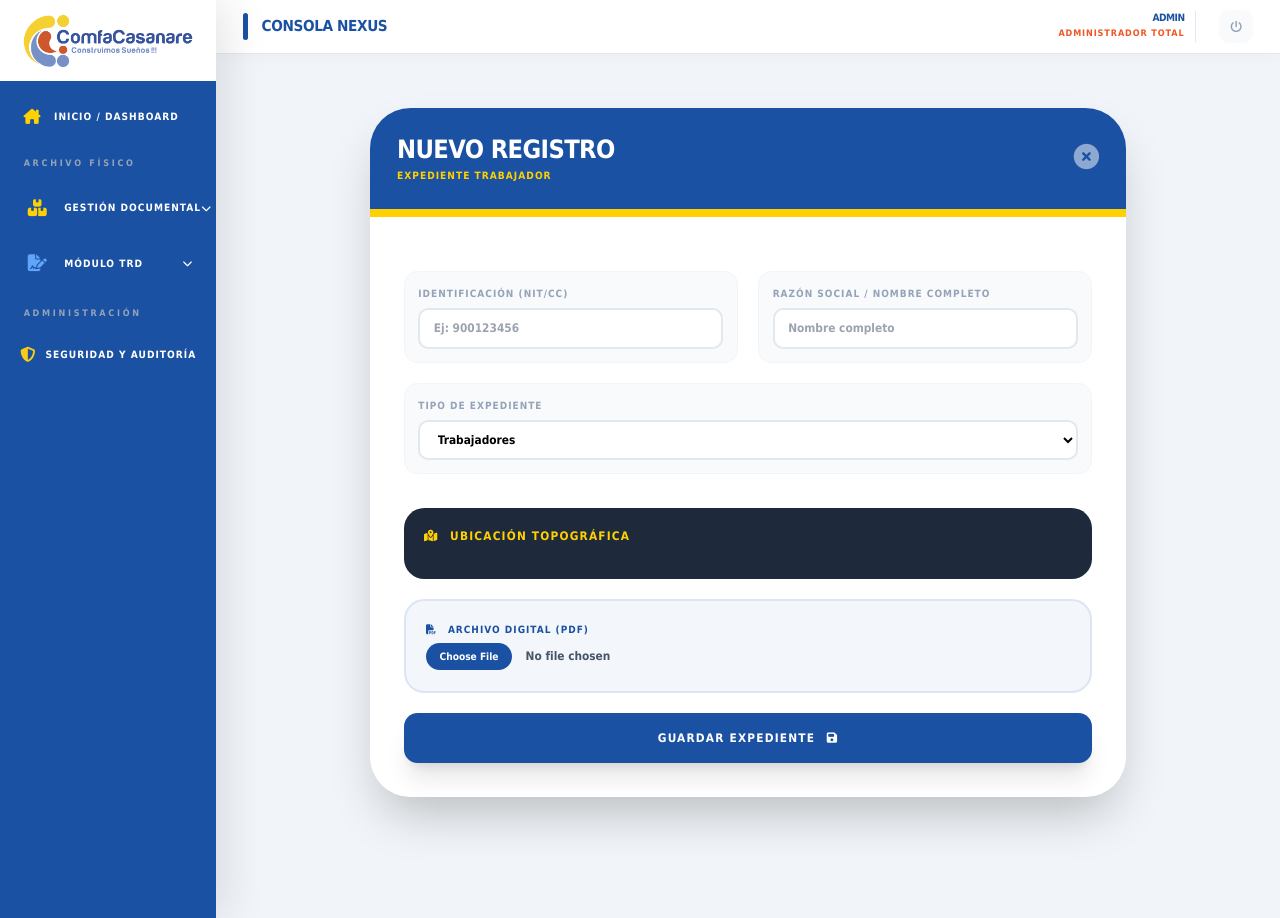
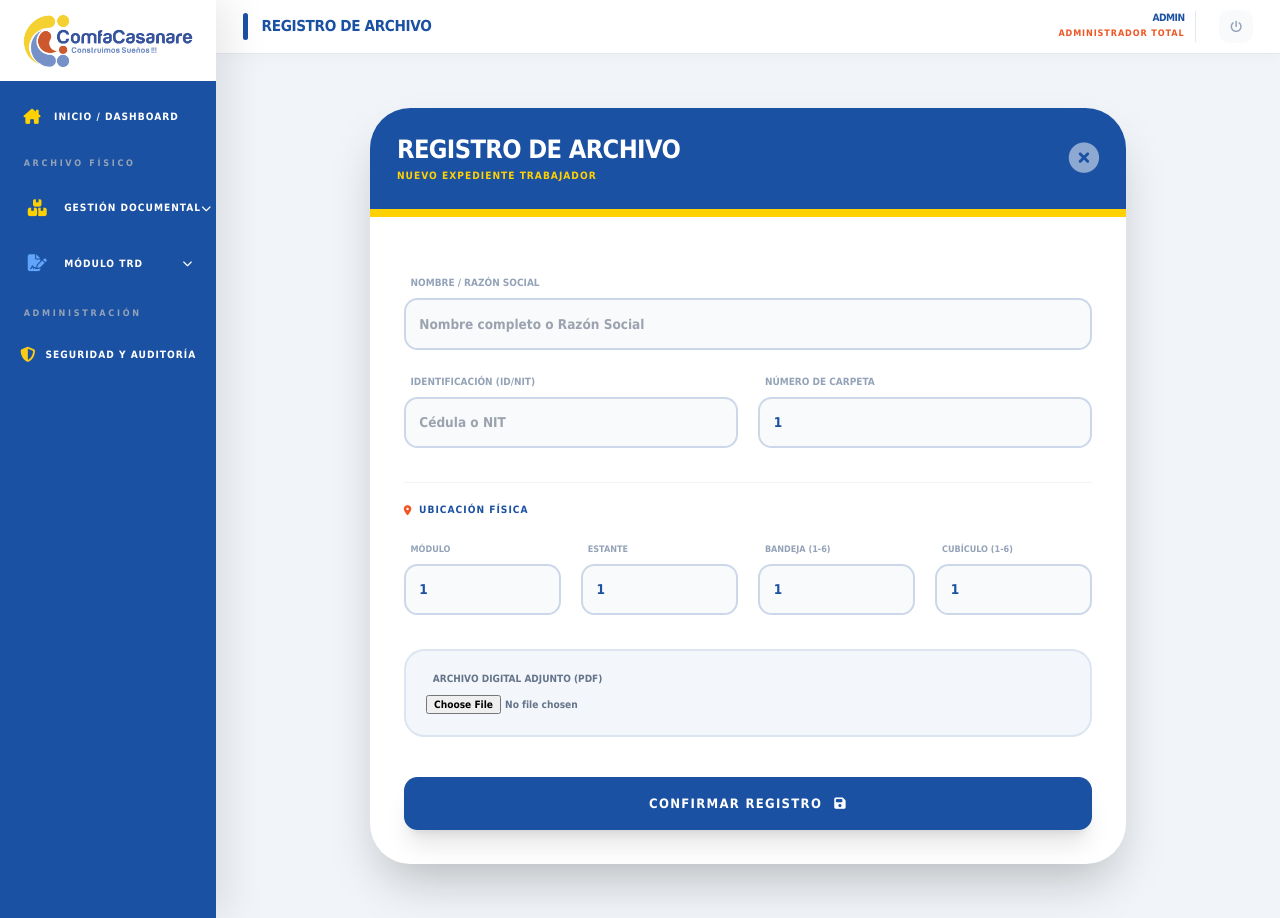
Before and after one commit to Yefersonflo/ECOSISTEMA-NEXUS, a Django app: page /nuevo-registro/ in a window 1280 px wide. Run offline with Django 5.2, Linux system fonts and the light colour scheme; a user stored in the database is signed in; data comes from the database, SQL or seed files in the repository; parts of the project's set-up code (start-up, migrations or seed data) failed here and were passed over; some libraries are stand-ins or nearby versions.

Commit message:
fix(ui): arreglar comentario html que ocultaba buscador y restaurar diseno original del formulario

```diff
--- a/templates/afiliados/crear_registro.html
+++ b/templates/afiliados/crear_registro.html
@@ -1,69 +1,80 @@
 {% extends 'layout/base.html' %}
-{% load widget_tweaks %}
 
-{% block title %}Nuevo Expediente | Nexus{% endblock %}
+{% block title %}Nuevo Registro | Nexus Comfacasanare{% endblock %}
+
+{% block header_title %}Registro de Archivo{% endblock %}
+{% block current_location %}Crear Nuevo {{ cat_activa|title }}{% endblock %}
 
 {% block content %}
 <div class="max-w-4xl mx-auto py-8">
-    <div class="bg-white rounded-[3rem] shadow-2xl overflow-hidden">
+    <div class="bg-white w-full rounded-[3rem] shadow-2xl overflow-hidden">
         <div class="bg-comfaBlue p-8 text-white flex justify-between items-center border-b-8 border-comfaYellow">
             <div>
-                <h3 class="text-3xl font-black uppercase tracking-tight">Nuevo Registro</h3>
-                <p class="text-xs font-bold text-comfaYellow uppercase tracking-widest mt-1">
-                    {% if cat_activa == 'PATRONAL' %}Expediente Patronal{% else %}Expediente Trabajador{% endif %}
-                </p>
+                <h3 class="text-3xl font-black uppercase tracking-tight">Registro de Archivo</h3>
+                <p class="text-xs font-bold text-comfaYellow uppercase tracking-widest mt-1">Nuevo Expediente {{ cat_activa }}</p>
             </div>
-            <a href="{% url 'gestion_documental' %}" class="text-white/50 hover:text-white transition-colors text-3xl cursor-pointer">
+            <a href="{% url 'gestion_documental' %}?cat={{ cat_activa }}" class="text-white/50 hover:text-white transition-colors text-4xl cursor-pointer">
                 <i class="fas fa-times-circle"></i>
             </a>
         </div>
         <form method="POST" enctype="multipart/form-data" class="p-10 space-y-6">
             {% csrf_token %}
+            <input type="hidden" name="categoria" value="{{ cat_activa }}">
 
-            <div class="grid grid-cols-2 gap-6">
-                <!-- Identificación y Nombre -->
-                <div class="col-span-2 md:col-span-1 p-4 bg-slate-50 rounded-2xl border border-slate-100">
-                    <label class="text-[10px] font-black text-slate-400 uppercase tracking-widest block mb-2">Identificación (NIT/CC)</label>
-                    {% render_field form.identificacion class="w-full bg-white border-2 border-slate-200 rounded-xl px-4 py-3 text-sm font-bold focus:border-comfaBlue outline-none transition-all" placeholder="Ej: 900123456" %}
-                    {{ form.identificacion.errors }}
-                </div>
-                <div class="col-span-2 md:col-span-1 p-4 bg-slate-50 rounded-2xl border border-slate-100">
-                    <label class="text-[10px] font-black text-slate-400 uppercase tracking-widest block mb-2">Razón Social / Nombre Completo</label>
-                    {% render_field form.nombre class="w-full bg-white border-2 border-slate-200 rounded-xl px-4 py-3 text-sm font-bold focus:border-comfaBlue outline-none transition-all" placeholder="Nombre completo" %}
-                    {{ form.nombre.errors }}
+            <div class="grid grid-cols-1 md:grid-cols-2 gap-6">
+                <div class="space-y-2 col-span-2">
+                    <label class="text-[10px] font-black text-slate-400 uppercase ml-2">Nombre / Razón Social</label>
+                    {{ form.nombre }}
+                    <span class="text-xs text-red-500 font-bold">{{ form.nombre.errors }}</span>
                 </div>
 
-                <!-- Categoría -->
-                <div class="col-span-2 p-4 bg-slate-50 rounded-2xl border border-slate-100">
-                    <label class="text-[10px] font-black text-slate-400 uppercase tracking-widest block mb-2">Tipo de Expediente</label>
-                    {% render_field form.categoria class="w-full bg-white border-2 border-slate-200 rounded-xl px-4 py-3 text-sm font-bold focus:border-comfaBlue outline-none transition-all" %}
-                    {{ form.categoria.errors }}
+                <div class="space-y-2">
+                    <label class="text-[10px] font-black text-slate-400 uppercase ml-2">Identificación (ID/NIT)</label>
+                    {{ form.identificacion }}
+                    <span class="text-xs text-red-500 font-bold">{{ form.identificacion.errors }}</span>
                 </div>
 
-                <!-- Detalles de Ubicación Física -->
-                <div class="col-span-2 bg-slate-800 text-white p-6 rounded-3xl mt-4">
-                    <h4 class="text-sm font-black uppercase tracking-widest mb-4 text-comfaYellow"><i class="fas fa-map-location-dot mr-2"></i> Ubicación Topográfica</h4>
-                    <div class="grid grid-cols-2 md:grid-cols-4 gap-4">
-                        {% for field in form %}
-                            {% if 'nivel_' in field.name or field.name == 'folio' %}
-                            <div>
-                                <label class="text-[9px] font-bold text-slate-400 uppercase tracking-widest block mb-1">{{ field.label }}</label>
-                                {% render_field field class="w-full bg-slate-900 border-2 border-slate-700 rounded-xl px-3 py-2 text-xs font-bold focus:border-comfaYellow outline-none transition-all" %}
-                            </div>
-                            {% endif %}
-                        {% endfor %}
+                <div class="space-y-2">
+                    <label class="text-[10px] font-black text-slate-400 uppercase ml-2">Número de Carpeta</label>
+                    {{ form.numero_carpeta }}
+                    <span class="text-xs text-red-500 font-bold">{{ form.numero_carpeta.errors }}</span>
+                </div>
+
+                <div class="col-span-2 pt-6 border-t border-slate-100 mt-4">
+                    <p class="text-xs font-black text-comfaBlue uppercase tracking-widest mb-6 flex items-center">
+                        <i class="fas fa-location-dot mr-2 text-comfaRed"></i> Ubicación Física
+                    </p>
+                    <div class="grid grid-cols-2 md:grid-cols-4 gap-6">
+                        <div class="space-y-2">
+                            <label class="text-[9px] font-black text-slate-400 uppercase ml-2">Módulo</label>
+                            {{ form.modulo }}
+                        </div>
+                        <div class="space-y-2">
+                            <label class="text-[9px] font-black text-slate-400 uppercase ml-2">Estante</label>
+                            {{ form.estante }}
+                        </div>
+                        <div class="space-y-2">
+                            <label class="text-[9px] font-black text-slate-400 uppercase ml-2">Bandeja (1-6)</label>
+                            {{ form.bandeja }}
+                        </div>
+                        <div class="space-y-2">
+                            <label class="text-[9px] font-black text-slate-400 uppercase ml-2">Cubículo (1-6)</label>
+                            {{ form.cubiculo }}
+                        </div>
                     </div>
                 </div>
 
-                <!-- Archivo Digital -->
-                <div class="col-span-2 p-6 bg-comfaBlue/5 rounded-3xl border-2 border-comfaBlue/10">
-                    <label class="text-[10px] font-black text-comfaBlue uppercase tracking-widest block mb-2"><i class="fas fa-file-pdf mr-2"></i> Archivo Digital (PDF)</label>
-                    {% render_field form.archivo_digital class="w-full text-sm font-bold text-slate-600 file:mr-4 file:py-2 file:px-4 file:rounded-full file:border-0 file:text-xs file:font-black file:bg-comfaBlue file:text-white hover:file:bg-comfaRed transition-all" %}
+                <div class="col-span-2 mt-4 p-6 bg-comfaBlue/5 rounded-3xl border-2 border-comfaBlue/10">
+                    <label class="text-[10px] font-black text-slate-500 uppercase ml-2 mb-2 block">Archivo Digital Adjunto (PDF)</label>
+                    {{ form.archivo_digital }}
                 </div>
             </div>
-            <button type="submit" class="w-full py-5 bg-comfaBlue text-white font-black rounded-2xl shadow-xl hover:bg-comfaRed transition-all uppercase text-sm tracking-widest cursor-pointer mt-8">
-                Guardar Expediente <i class="fas fa-save ml-2"></i>
-            </button>
+
+            <div class="pt-6 mt-6">
+                <button type="submit" class="w-full py-5 bg-comfaBlue text-white font-black rounded-2xl shadow-xl hover:bg-comfaRed transition-all uppercase text-[13px] tracking-widest cursor-pointer">
+                    Confirmar Registro <i class="fas fa-save ml-2"></i>
+                </button>
+            </div>
         </form>
     </div>
 </div>
--- a/templates/afiliados/gestion_documental.html
+++ b/templates/afiliados/gestion_documental.html
@@ -37,9 +37,7 @@
             <div class="flex items-center space-x-4">
                 {% if cat_activa %}
                 {% if user.profile.rol == 'SUPER' or user.profile.rol == 'JEFE' or user.is_superuser %}
-                <!-- <button type="button" onclick="abrirModalRegistro()" class="bg-comfaBlue text-white font-black px-10 py-5 rounded-2xl shadow-xl hover:bg-comfaRed transition-all uppercase text-[11px] tracking-widest flex items-center cursor-pointer">
-                    <i class="fas fa-plus-circle mr-3 text-lg"></i> NUEVO REGISTRO EN {{ cat_activa }}
-                </button>
+
                 {% endif %}
                 {% endif %}
                 <button @click="showSearch = !showSearch" class="w-16 h-16 rounded-2xl border-2 transition-all flex items-center justify-center text-xl shadow-lg" :class="showSearch ? 'bg-comfaRed border-comfaRed text-white rotate-90' : 'bg-white border-slate-100 text-comfaBlue hover:border-comfaBlue'">
```
Also changed, not shown: fix_html.py (added, +18 -0 lines).
